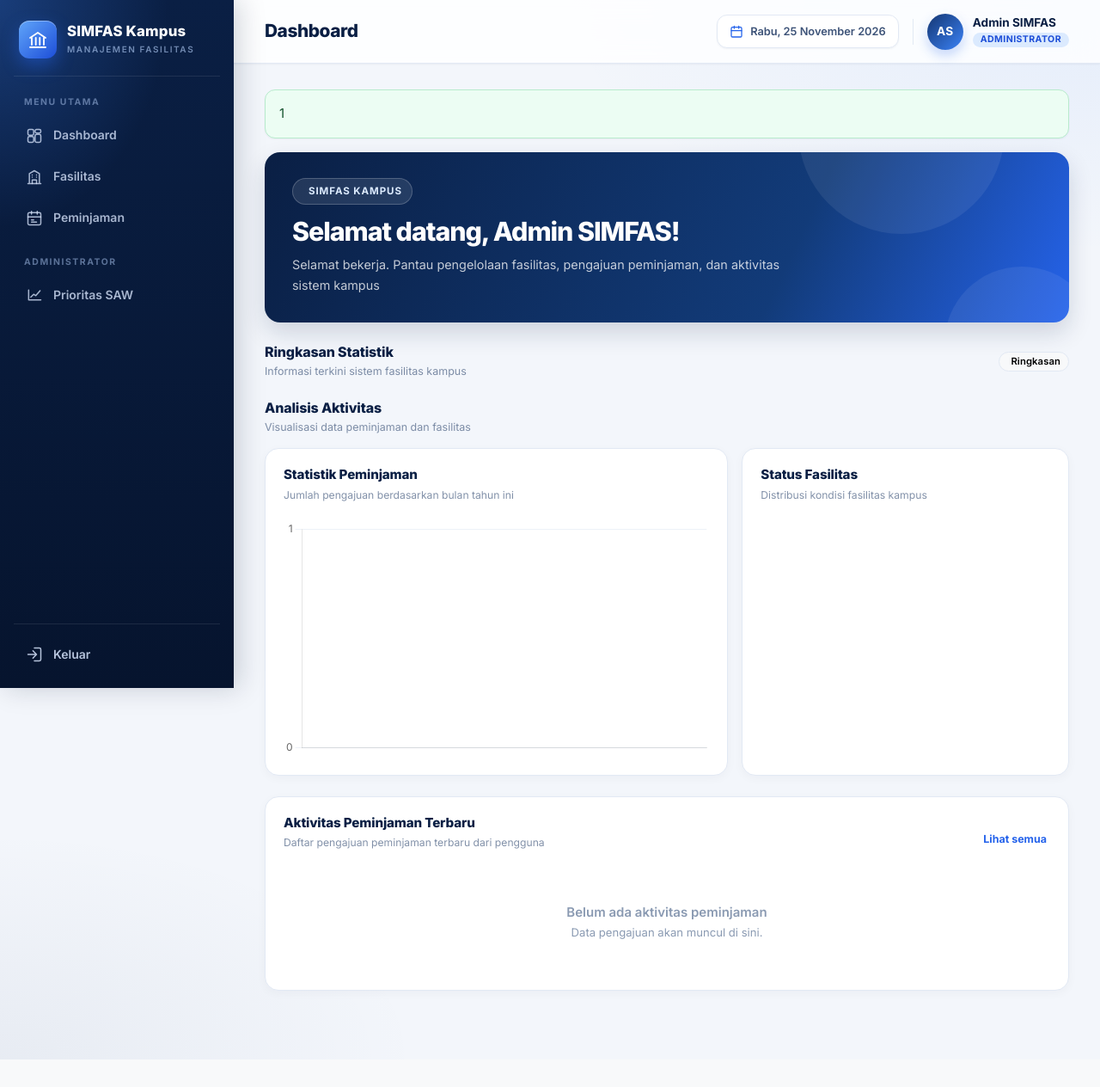
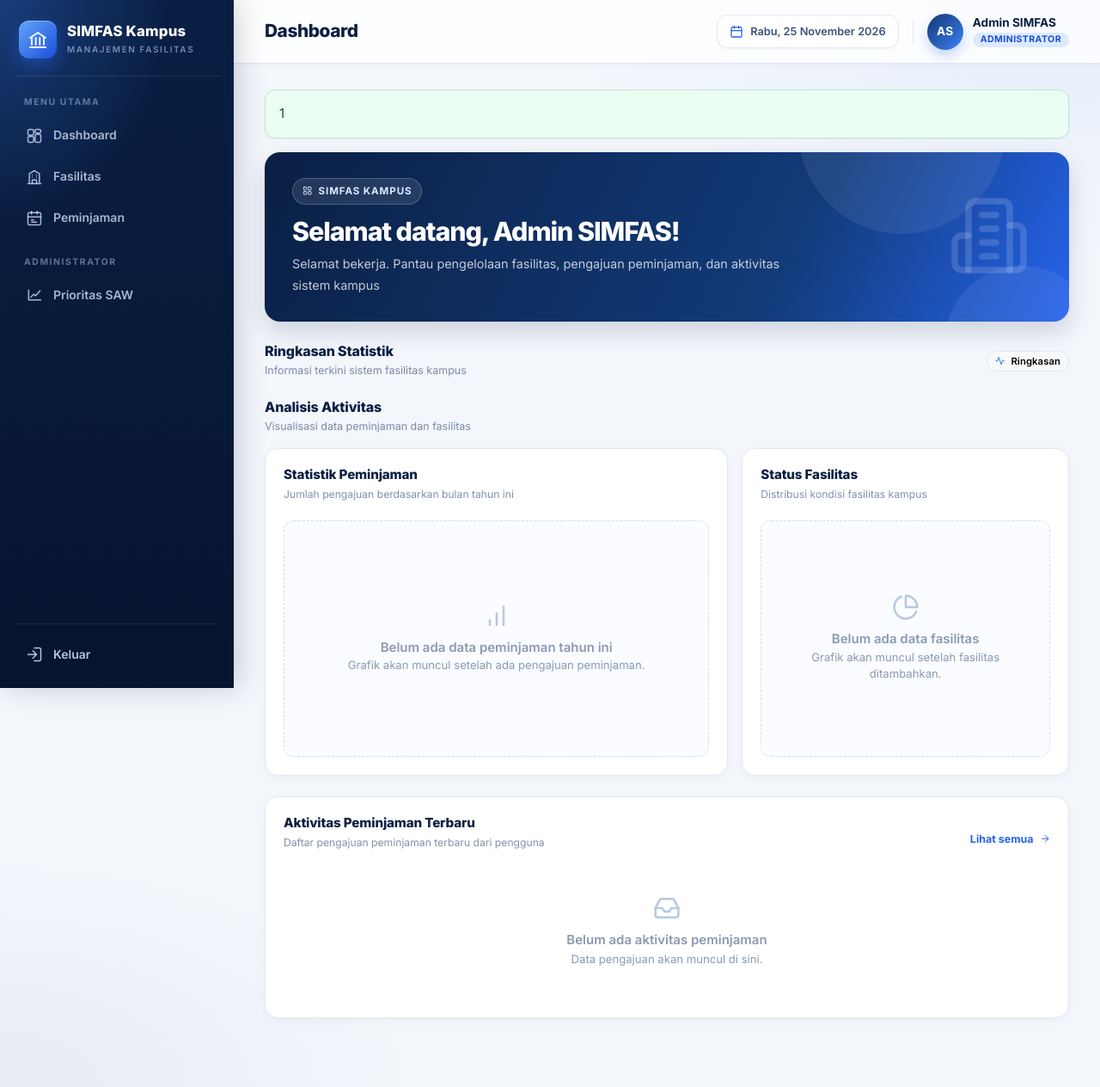
Before and after one commit to cellrafa734-crypto/Simfas, a Laravel app: template resources/views/dashboard.blade.php in a window 1280 px wide. Shown: the whole page at 86% size. Before the commit the page ends 1232 px from the top, so only its background shows below. Run offline with Laravel 12, Linux system fonts and the light colour scheme; the template is opened without the code that fills it, so the values that code supplies are empty; a user stored in the database is signed in; data comes from the database, SQL or seed files in the repository; a map, chart or similar area stays blank.

Commit message:
Add files via upload

```diff
--- a/resources/views/dashboard.blade.php
+++ b/resources/views/dashboard.blade.php
@@ -1,4 +1,3 @@
-
 @extends('layouts.app')
 
 @section('title', 'Dashboard')
@@ -8,14 +7,40 @@
 @php
     $user = auth()->user();
     $isAdmin = $user->role === 'admin';
+    $isPetugas = $user->role === 'petugas';
+
+    // Ikon SVG inline (layout tidak memuat Bootstrap Icons, jadi tidak perlu library baru)
+    $iconPaths = [
+        'building'  => '<path d="M6 22V4a2 2 0 0 1 2-2h8a2 2 0 0 1 2 2v18Z"/><path d="M6 12H4a2 2 0 0 0-2 2v6a2 2 0 0 0 2 2h2"/><path d="M18 9h2a2 2 0 0 1 2 2v9a2 2 0 0 1-2 2h-2"/><path d="M10 6h4M10 10h4M10 14h4M10 18h4"/>',
+        'check'     => '<circle cx="12" cy="12" r="10"/><path d="m9 12 2 2 4-4"/>',
+        'tools'     => '<path d="M14.7 6.3a1 1 0 0 0 0 1.4l1.6 1.6a1 1 0 0 0 1.4 0l3.77-3.77a6 6 0 0 1-7.94 7.94l-6.91 6.91a2.12 2.12 0 0 1-3-3l6.91-6.91a6 6 0 0 1 7.94-7.94l-3.76 3.76z"/>',
+        'clock'     => '<circle cx="12" cy="12" r="10"/><path d="M12 6v6l4 2"/>',
+        'clipboard' => '<rect x="8" y="2" width="8" height="4" rx="1"/><path d="M16 4h2a2 2 0 0 1 2 2v14a2 2 0 0 1-2 2H6a2 2 0 0 1-2-2V6a2 2 0 0 1 2-2h2"/><path d="M12 11h4M12 16h4M8 11h.01M8 16h.01"/>',
+        'file'      => '<path d="M15 2H6a2 2 0 0 0-2 2v16a2 2 0 0 0 2 2h12a2 2 0 0 0 2-2V7Z"/><path d="M14 2v4a2 2 0 0 0 2 2h4M10 9H8M16 13H8M16 17H8"/>',
+        'arrow-up'  => '<path d="M7 17 17 7M7 7h10v10"/>',
+        'grid'      => '<rect x="3" y="3" width="7" height="7" rx="1"/><rect x="14" y="3" width="7" height="7" rx="1"/><rect x="14" y="14" width="7" height="7" rx="1"/><rect x="3" y="14" width="7" height="7" rx="1"/>',
+        'activity'  => '<path d="M22 12h-4l-3 9L9 3l-3 9H2"/>',
+        'arrow-right' => '<path d="M5 12h14M12 5l7 7-7 7"/>',
+        'inbox'     => '<path d="M22 12h-6l-2 3h-4l-2-3H2"/><path d="M5.45 5.11 2 12v6a2 2 0 0 0 2 2h16a2 2 0 0 0 2-2v-6l-3.45-6.89A2 2 0 0 0 16.76 4H7.24a2 2 0 0 0-1.79 1.11z"/>',
+        'info'      => '<circle cx="12" cy="12" r="10"/><path d="M12 16v-4M12 8h.01"/>',
+        'bars'      => '<path d="M12 20V10M18 20V4M6 20v-4"/>',
+        'pie'       => '<path d="M21.21 15.89A10 10 0 1 1 8 2.83"/><path d="M22 12A10 10 0 0 0 12 2v10z"/>',
+    ];
+    $icon = fn (string $name) => new \Illuminate\Support\HtmlString(
+        '<svg class="ico" viewBox="0 0 24 24" aria-hidden="true" focusable="false">' . ($iconPaths[$name] ?? $iconPaths['bars']) . '</svg>'
+    );
+
+    // Apakah grafik punya data? (bila semua nol, tampilkan keterangan kosong)
+    $hasBorrowingData = collect($monthlyBorrowings)->sum() > 0;
+    $hasFacilityData  = collect($facilityStatusValues)->sum() > 0;
 
     $statStyles = [
-        'Total fasilitas' => ['icon' => 'bi-building', 'color' => 'blue'],
-        'Tersedia' => ['icon' => 'bi-check-circle', 'color' => 'green'],
-        'Dalam pemeliharaan' => ['icon' => 'bi-tools', 'color' => 'orange'],
-        'Menunggu persetujuan' => ['icon' => 'bi-clock-history', 'color' => 'purple'],
-        'Total pengajuan' => ['icon' => 'bi-clipboard-data', 'color' => 'navy'],
-        'Pengajuan saya' => ['icon' => 'bi-file-earmark-text', 'color' => 'blue'],
+        'Total fasilitas' => ['icon' => 'building', 'color' => 'blue'],
+        'Tersedia' => ['icon' => 'check', 'color' => 'green'],
+        'Dalam pemeliharaan' => ['icon' => 'tools', 'color' => 'orange'],
+        'Menunggu persetujuan' => ['icon' => 'clock', 'color' => 'purple'],
+        'Total pengajuan' => ['icon' => 'clipboard', 'color' => 'navy'],
+        'Pengajuan saya' => ['icon' => 'file', 'color' => 'blue'],
     ];
 @endphp
 
@@ -24,6 +49,18 @@
 
     .dashboard-page {
         color: #10244a;
+    }
+
+    .ico {
+        width: 1em;
+        height: 1em;
+        flex: none;
+        fill: none;
+        stroke: currentColor;
+        stroke-width: 1.9;
+        stroke-linecap: round;
+        stroke-linejoin: round;
+        vertical-align: -.125em;
     }
 
     .welcome-panel {
@@ -281,11 +318,47 @@
         color: #8a9ab2;
     }
 
-    .empty-state i {
+    .empty-state .ico {
         display: block;
-        margin-bottom: 10px;
+        margin: 0 auto 10px;
         font-size: 2rem;
         color: #b8c8df;
+    }
+
+    .chart-empty {
+        height: 275px;
+        margin-top: 20px;
+        display: flex;
+        flex-direction: column;
+        align-items: center;
+        justify-content: center;
+        border: 1px dashed #d3deee;
+        border-radius: 12px;
+        background: #fafcff;
+        text-align: center;
+        padding: 20px;
+    }
+
+    .petugas-note {
+        display: flex;
+        align-items: center;
+        justify-content: space-between;
+        flex-wrap: wrap;
+        gap: 14px;
+    }
+
+    .petugas-note .note-text {
+        display: flex;
+        align-items: flex-start;
+        gap: 10px;
+        min-width: 0;
+        flex: 1 1 260px;
+    }
+
+    .petugas-note .note-text .ico { margin-top: 3px; font-size: 1.1rem; }
+
+    .table-dashboard {
+        min-width: 480px;
     }
 
     .dashboard-link {
@@ -305,6 +378,13 @@
         .stat-card { padding: 16px; }
         .stat-value { font-size: 1.7rem; }
         .dashboard-panel { padding: 16px; }
+        .chart-container, .chart-empty { height: 240px; }
+    }
+
+    /* Tabel dashboard: lebih ringkas di layar kecil (menimpa aturan umum layout) */
+    @media (max-width: 767.98px) {
+        .dashboard-page .table-dashboard { min-width: 480px; }
+        .dashboard-page .table-dashboard tbody td { min-width: 0; }
     }
 </style>
 
@@ -314,7 +394,7 @@
     <section class="welcome-panel">
         <div class="welcome-content">
             <div class="welcome-label">
-                <i class="bi bi-grid-1x2-fill"></i>
+                {!! $icon('grid') !!}
                 SIMFAS KAMPUS
             </div>
 
@@ -333,7 +413,7 @@
             </p>
         </div>
 
-        <i class="bi bi-buildings welcome-decoration"></i>
+        <span class="welcome-decoration" aria-hidden="true">{!! $icon('building') !!}</span>
     </section>
 
     {{-- STATISTIK --}}
@@ -343,7 +423,7 @@
             <p class="section-caption">Informasi terkini sistem fasilitas kampus</p>
         </div>
         <span class="badge rounded-pill text-bg-light border">
-            <i class="bi bi-activity text-primary me-1"></i>
+            <span class="text-primary me-1">{!! $icon('activity') !!}</span>
             Ringkasan
         </span>
     </div>
@@ -352,7 +432,7 @@
         @foreach($stats as $label => $value)
             @php
                 $style = $statStyles[$label] ?? [
-                    'icon' => 'bi-bar-chart',
+                    'icon' => 'bars',
                     'color' => 'blue'
                 ];
             @endphp
@@ -361,9 +441,9 @@
                 <div class="stat-card">
                     <div class="stat-top">
                         <div class="stat-icon {{ $style['color'] }}">
-                            <i class="bi {{ $style['icon'] }}"></i>
+                            {!! $icon($style['icon']) !!}
                         </div>
-                        <i class="bi bi-arrow-up-right text-secondary opacity-50"></i>
+                        <span class="text-secondary opacity-50">{!! $icon('arrow-up') !!}</span>
                     </div>
 
                     <div class="stat-value">{{ number_format($value) }}</div>
@@ -390,9 +470,17 @@
                 <h6 class="panel-title">Statistik Peminjaman</h6>
                 <p class="panel-subtitle">Jumlah pengajuan berdasarkan bulan tahun ini</p>
 
+                @if($hasBorrowingData)
                     <div class="chart-container">
                         <canvas id="borrowingChart"></canvas>
                     </div>
+                @else
+                    <div class="chart-empty empty-state">
+                        {!! $icon('bars') !!}
+                        <div class="fw-semibold">Belum ada data peminjaman tahun ini</div>
+                        <small>Grafik akan muncul setelah ada pengajuan peminjaman.</small>
+                    </div>
+                @endif
             </div>
         </div>
 
@@ -401,9 +489,17 @@
                 <h6 class="panel-title">Status Fasilitas</h6>
                 <p class="panel-subtitle">Distribusi kondisi fasilitas kampus</p>
 
+                @if($hasFacilityData)
                     <div class="chart-container">
                         <canvas id="facilityChart"></canvas>
                     </div>
+                @else
+                    <div class="chart-empty empty-state">
+                        {!! $icon('pie') !!}
+                        <div class="fw-semibold">Belum ada data fasilitas</div>
+                        <small>Grafik akan muncul setelah fasilitas ditambahkan.</small>
+                    </div>
+                @endif
             </div>
         </div>
 
@@ -423,9 +519,11 @@
                 </p>
             </div>
 
+            @unless($isPetugas)
                 <a href="/borrowings" class="dashboard-link">
-                Lihat semua <i class="bi bi-arrow-right ms-1"></i>
+                    Lihat semua <span class="ms-1">{!! $icon('arrow-right') !!}</span>
                 </a>
+            @endunless
         </div>
 
         @if($recentBorrowings->count())
@@ -481,7 +579,7 @@
 
                                 <td>
                                     <span class="status-pill {{ $statusClass }}">
-                                        <i class="bi bi-circle-fill" style="font-size:6px"></i>
+                                        <span style="width:6px;height:6px;border-radius:50%;background:currentColor;display:inline-block"></span>
                                         {{ ucfirst($status) }}
                                     </span>
                                 </td>
@@ -492,17 +590,20 @@
             </div>
         @else
             <div class="empty-state">
-                <i class="bi bi-inbox"></i>
+                {!! $icon('inbox') !!}
                 <div class="fw-semibold">Belum ada aktivitas peminjaman</div>
                 <small>Data pengajuan akan muncul di sini.</small>
             </div>
         @endif
     </div>
 
-    @if($user->role === 'petugas')
-        <div class="alert alert-info">
-            <i class="bi bi-info-circle me-2"></i>
-            Modul tugas pemeliharaan petugas belum diimplementasikan pada versi ini.
+    @if($isPetugas)
+        <div class="alert alert-info petugas-note" role="status">
+            <div class="note-text">
+                {!! $icon('info') !!}
+                <span>Anda dapat melihat daftar dan kondisi fasilitas pada menu Fasilitas.</span>
+            </div>
+            <a href="/facilities" class="btn btn-primary btn-sm">Buka Daftar Fasilitas</a>
         </div>
     @endif
 
```
Lines whose indentation alone changed are shown as unchanged.
